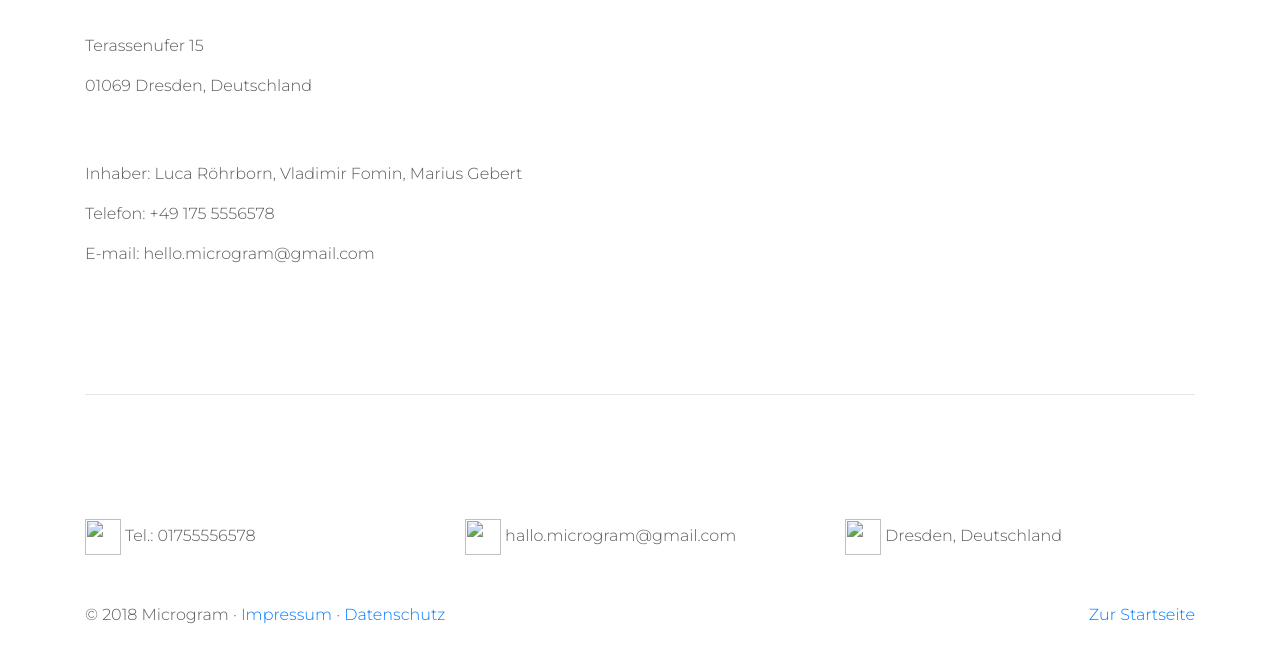
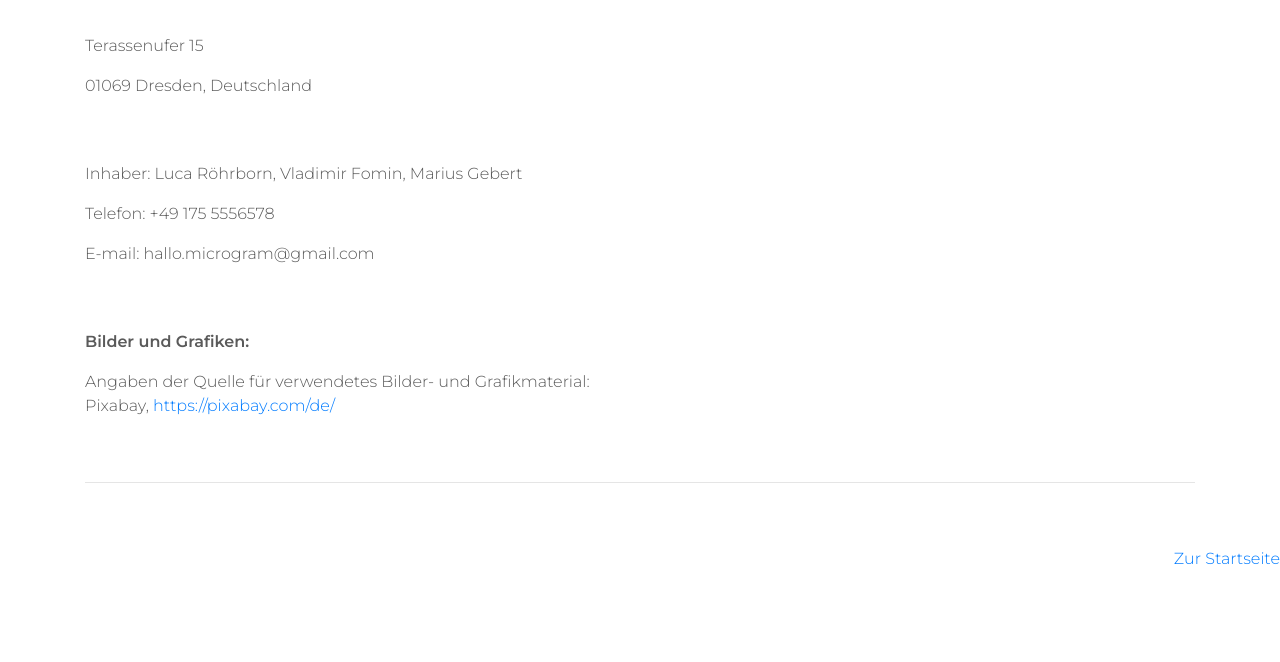
Before and after one commit to muemme/Microgram, a website: page public/impressum.html in a window 1280 px wide. Shown: the part 210-872 px from the top of the page. After the commit the page ends 805 px from the top, so only its background shows below. Drawn offline with nearby package versions, Linux system fonts and the light colour scheme; files that its build step writes are made by us from their sources.

Commit message:
Bildquellen hinzugefügt

```diff
--- a/public/impressum.html
+++ b/public/impressum.html
@@ -36,7 +36,10 @@
             <p>01069 Dresden, Deutschland</p><br><br>
             <p>Inhaber: Luca Röhrborn, Vladimir Fomin, Marius Gebert</p>
             <p>Telefon: +49 175 5556578</p>
-            <p>E-mail: hello.microgram@gmail.com </p><br><br>
+            <p>E-mail: hallo.microgram@gmail.com </p><br><br>
+			<b><p>Bilder und Grafiken:</b></p>
+Angaben der Quelle für verwendetes Bilder- und Grafikmaterial:<br />
+Pixabay, <a href="https://pixabay.com/de/">https://pixabay.com/de/</a>
 
  <hr class="featurette-divider">
 
@@ -44,22 +47,9 @@
 
       </main>
 
-      <!-- FOOTER -->
-      <footer class="container" style="padding-top: 60px;">
-        <div class="row">
-        <div class="col">
-          <img src="baseline_call_black_18dp.png" width="36px" height="36px"<h5> Tel.: 01755556578</h5>
-        </div>
-        <div class="col">
-          <img src="baseline_email_black_18dp.png" width="36px" height="36px"<h5> hallo.microgram@gmail.com</h5>
-        </div>
-        <div class="col">
-          <img src="baseline_place_black_18dp.png" width="36px" height="36px"<h5> Dresden, Deutschland</h5>
-        </div>
-        </div>
-          <br><br>
+
         <p class="float-right"><a href="index.html">Zur Startseite</a></p>
-        <p>&copy; 2018 Microgram &middot; <a href="impressum.html">Impressum</a> &middot; <a href="datenschutz.html">Datenschutz</a></p>
+
       </footer>
     </main>
 
```
